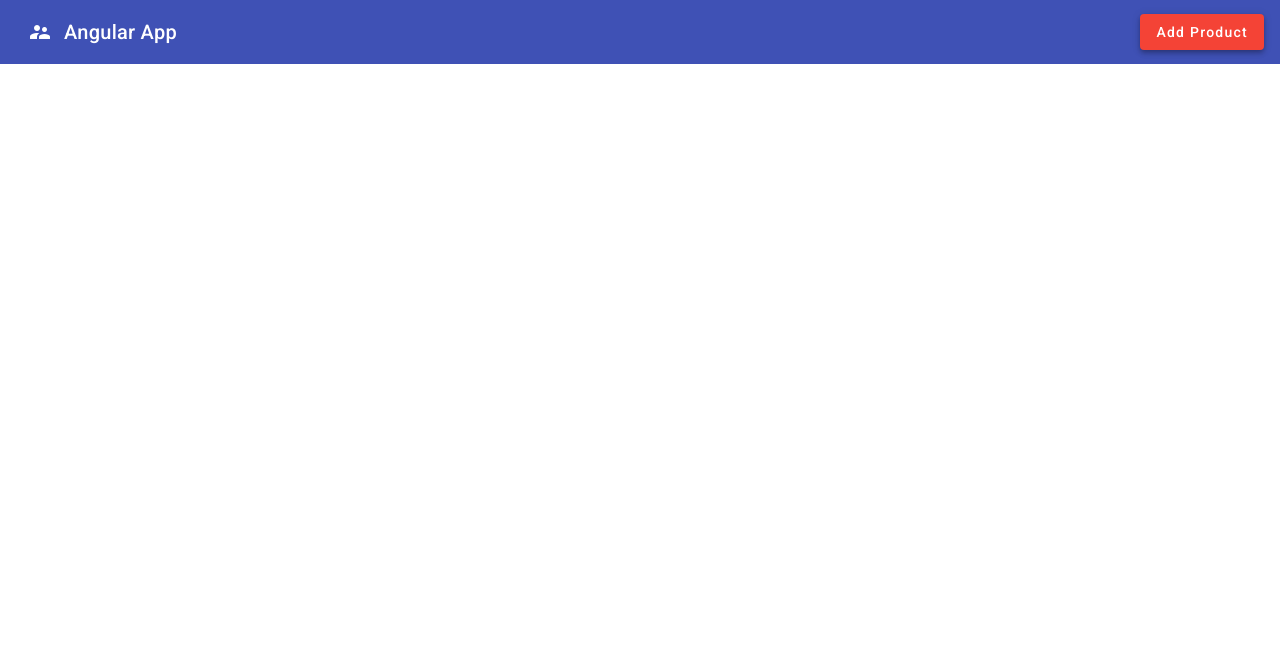
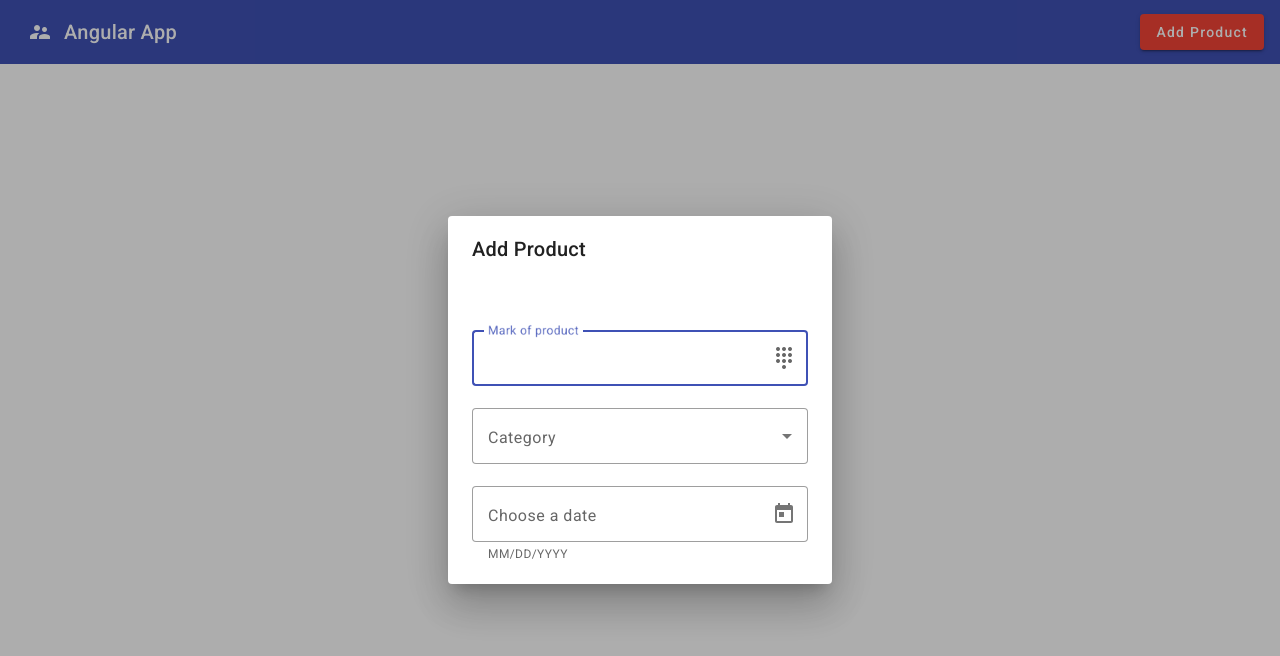
Before and after one commit to jasurbekyusuf/TodoApp, an Angular app: page / in a window 1280 px wide. Both pictures are taken after a click on the button "Add Product". Shown: the top 656 px of the page. Built offline with nearby package versions, Linux system fonts and the light colour scheme.

Commit message:
COMPONENTS: Add Dialog

```diff
--- a/src/app/app.component.html
+++ b/src/app/app.component.html
@@ -1,8 +1,8 @@
 <mat-toolbar color="primary">
   <button mat-icon-button class="example-icon" aria-label="Example icon-button with menu icon">
-<mat-icon>supervisor_account</mat-icon>
-</button>
-<span>Angular App</span>
-<span class="example-spacer"></span>
-<button mat-raised-button color="warn" >Add Product</button>
+    <mat-icon>supervisor_account</mat-icon>
+  </button>
+  <span>Angular App</span>
+  <span class="example-spacer"></span>
+  <button mat-raised-button color="warn" (click)="openDialog()">Add Product</button>
 </mat-toolbar>
--- a/src/app/app.component.ts
+++ b/src/app/app.component.ts
@@ -1,5 +1,6 @@
 import { Component } from '@angular/core';
 import {MatDialog, MAT_DIALOG_DATA} from '@angular/material/dialog';
+import { DialogComponent } from './dialog/dialog.component'
 
 @Component({
   selector: 'app-root',
@@ -9,4 +10,10 @@ import {MatDialog, MAT_DIALOG_DATA} from '@angular/material/dialog';
 export class AppComponent {
   constructor(private dialog: MatDialog){}
   title = 'myApp';
+
+  openDialog() {
+    this.dialog.open(DialogComponent, {
+      width: "30%"
+    });
+  }
 }
--- a/src/app/app.module.ts
+++ b/src/app/app.module.ts
@@ -11,10 +11,12 @@ import {MatInputModule} from '@angular/material/input';
 import {MatSelectModule} from '@angular/material/select';
 import {MatDatepickerModule} from '@angular/material/datepicker';
 import { MatNativeDateModule } from '@angular/material/core';
+import { DialogComponent } from './dialog/dialog.component';
 
 @NgModule({
   declarations: [
-    AppComponent
+    AppComponent,
+    DialogComponent
   ],
   imports: [
     BrowserModule,
--- /dev/null
+++ b/src/app/dialog/dialog.component.html
@@ -0,0 +1,29 @@
+<h1 mat-dialog-title>Add Product</h1>
+
+<br>
+
+<div mat-dialog-content>
+  <mat-form-field appearance="outline">
+    <mat-label>Mark of product</mat-label>
+    <input matInput placeholder="Phone">
+    <mat-icon matSuffix>dialpad</mat-icon>
+  </mat-form-field>
+
+  <mat-form-field appearance="outline">
+    <mat-label>Category</mat-label>
+    <mat-select>
+      <mat-option value="Iphone">Iphone</mat-option>
+      <mat-option value="Samsung">Samsung</mat-option>
+      <mat-option value="Huawei">Huawei</mat-option>
+    </mat-select>
+  </mat-form-field>
+
+  <mat-form-field appearance="outline">
+    <mat-label>Choose a date</mat-label>
+    <input matInput [matDatepicker]="picker">
+    <mat-hint>MM/DD/YYYY</mat-hint>
+    <mat-datepicker-toggle matIconSuffix [for]="picker"></mat-datepicker-toggle>
+    <mat-datepicker #picker></mat-datepicker>
+  </mat-form-field>
+
+</div>
--- /dev/null
+++ b/src/app/dialog/dialog.component.scss
@@ -0,0 +1,3 @@
+mat-form-field{
+  width: 100%;
+}
```
Also changed, not shown: src/app/dialog/dialog.component.ts (added, +10 -0 lines), 1 other file (tests, documents, lock files or other folders).
